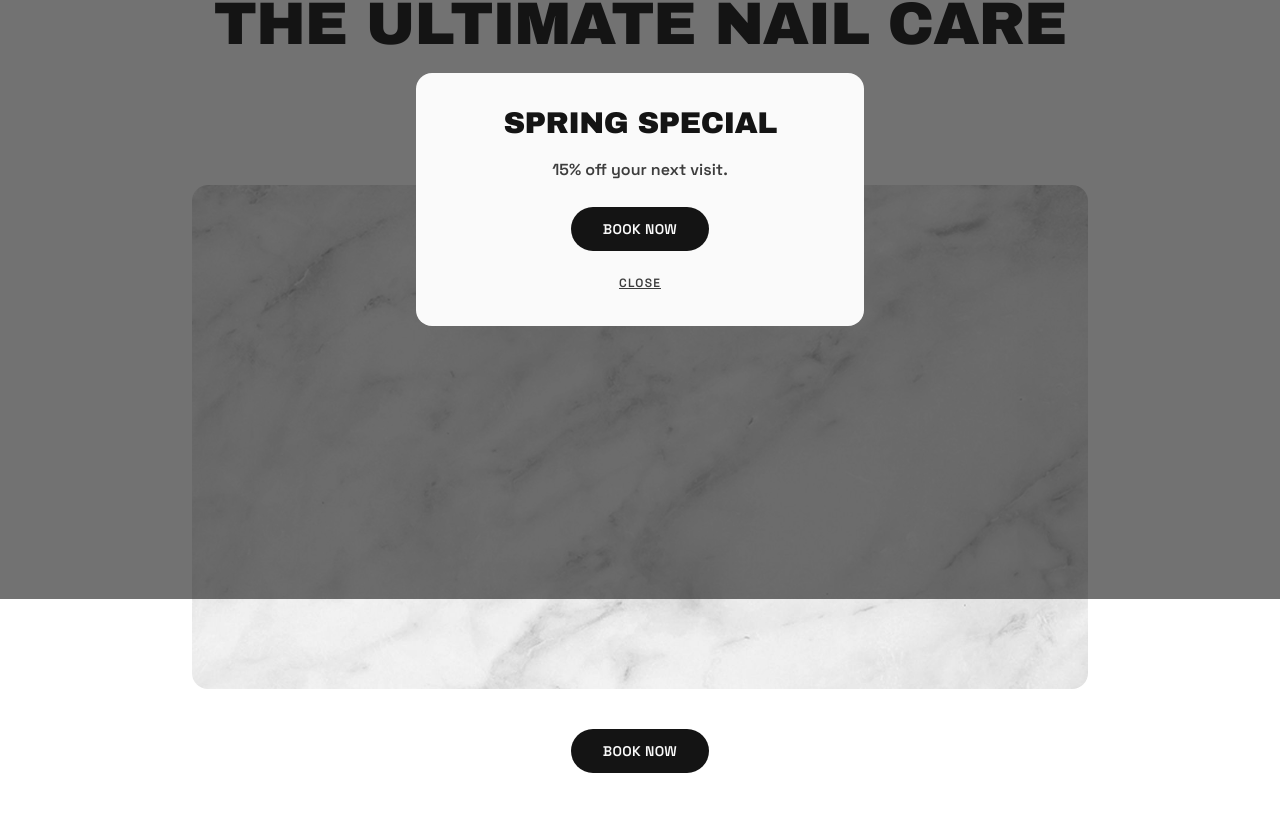
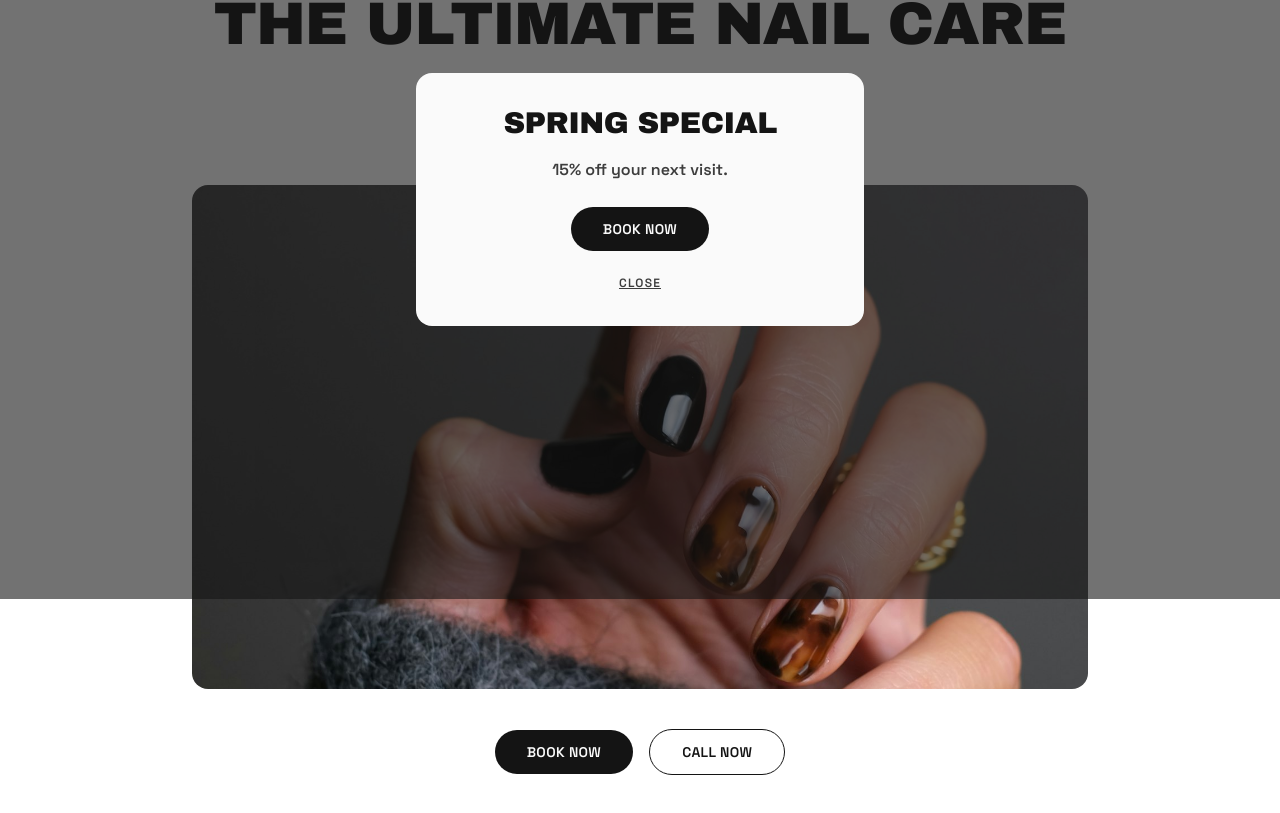
Before and after one commit to theduy3/SS-website, a Next.js app: page /en in a window 1280 px wide. Shown: the part 201-1014 px from the top of the page. Built offline with nearby package versions, Linux system fonts and the light colour scheme.

Commit message:
feat(home): real hero photo + Call Now CTA

```diff
--- a/src/app/[lang]/page.tsx
+++ b/src/app/[lang]/page.tsx
@@ -93,7 +93,7 @@ export default async function Home({ params }: LangParams) {
           <Reveal delay={0.1}>
             <div className="relative mx-auto mt-12 aspect-[16/9] w-full max-w-4xl overflow-hidden rounded-2xl">
               <Image
-                src="/images/storefront.jpg"
+                src="/images/hero.jpg"
                 alt={dict.hero.alt}
                 fill
                 priority
@@ -103,8 +103,11 @@ export default async function Home({ params }: LangParams) {
             </div>
           </Reveal>
           <Reveal delay={0.2}>
-            <div className="mt-10">
+            <div className="mt-10 flex flex-col items-center justify-center gap-4 sm:flex-row">
               <Button href={`/${lang}${site.booking}`}>{dict.cta.book}</Button>
+              <Button href={site.contact.phoneHref} variant="outline">
+                {dict.cta.callNow}
+              </Button>
             </div>
           </Reveal>
         </div>
```
Also changed, not shown: public/images/hero.jpg (added).
